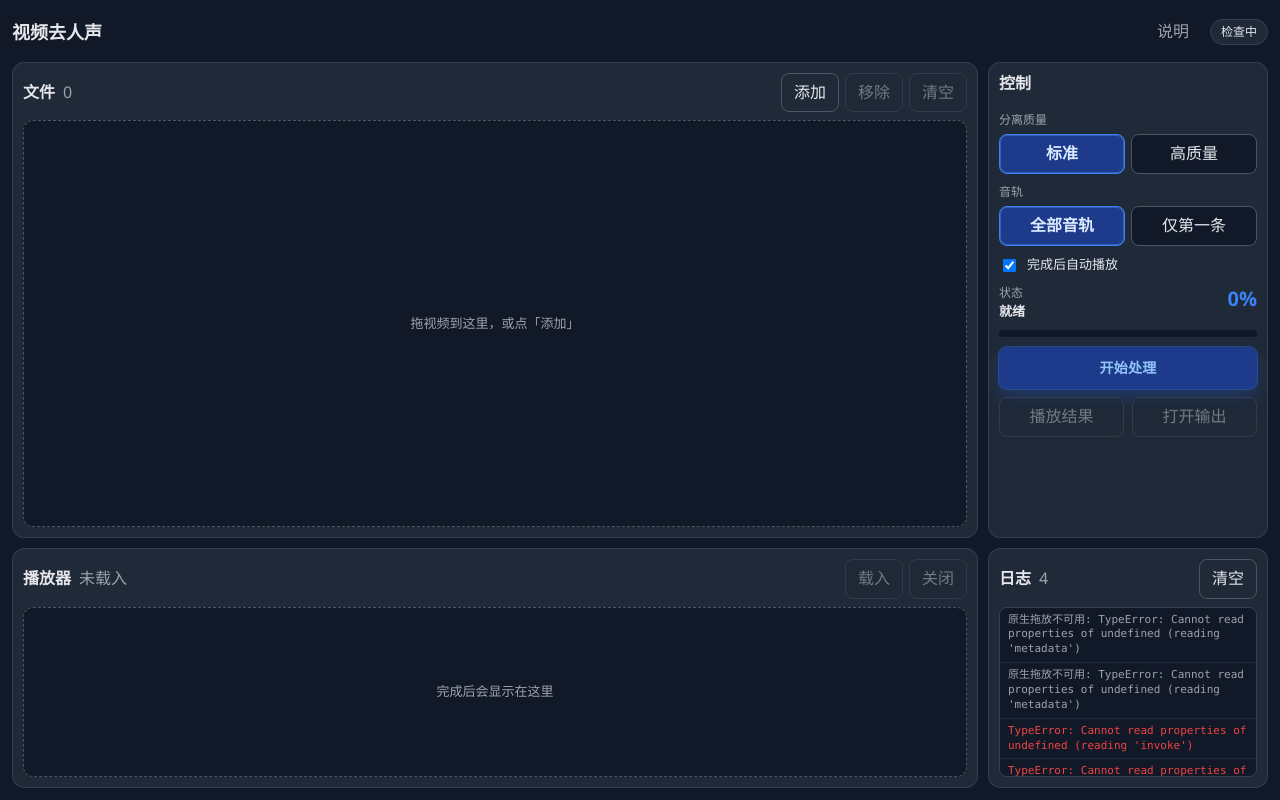
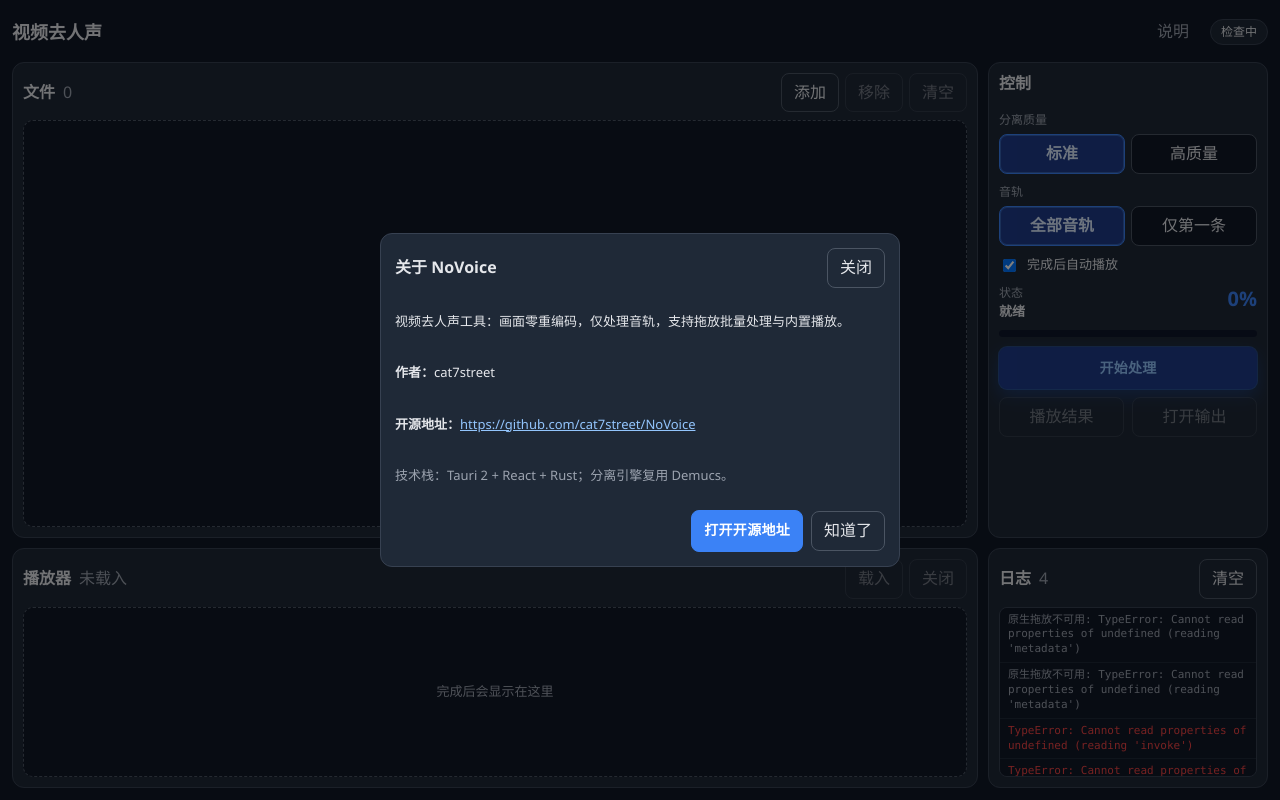
Before and after one commit to cat7street/NoVoice, a React (Vite) app: page / in a window 1280 px wide. Built offline with nearby package versions, Linux system fonts and the light colour scheme.

Commit message:
首次启动自动展示说明弹窗，关闭后记住不再打扰。

```diff
--- a/src/App.tsx
+++ b/src/App.tsx
@@ -72,6 +72,7 @@
   const [autoPlay, setAutoPlay] = useState(true);
   const [showAbout, setShowAbout] = useState(false);
   const videoRef = useRef<HTMLVideoElement | null>(null);
+  const ABOUT_FLAG = "novoice.about.seen";
 
   const pushLog = useCallback((level: LogItem["level"], message: string) => {
     setLogs((prev) => [...prev, { level, message }].slice(-300));
@@ -102,6 +103,14 @@
   }, []);
 
   useEffect(() => {
+    try {
+      if (localStorage.getItem(ABOUT_FLAG) !== "1") {
+        setShowAbout(true);
+      }
+    } catch {
+      setShowAbout(true);
+    }
+
     invoke<EnvInfo>("env_check", { pythonPath: null, modelRepo: null })
       .then(setEnv)
       .catch((e) => pushLog("err", String(e)));
@@ -395,11 +404,24 @@
       </div>
 
       {showAbout && (
-        <div className="modal-mask" onClick={() => setShowAbout(false)}>
+        <div
+          className="modal-mask"
+          onClick={() => {
+            try { localStorage.setItem(ABOUT_FLAG, "1"); } catch {}
+            setShowAbout(false);
+          }}
+        >
           <div className="modal" onClick={(e) => e.stopPropagation()}>
             <div className="modal-head">
               <h2>关于 NoVoice</h2>
-              <button onClick={() => setShowAbout(false)}>关闭</button>
+              <button
+                onClick={() => {
+                  try { localStorage.setItem(ABOUT_FLAG, "1"); } catch {}
+                  setShowAbout(false);
+                }}
+              >
+                关闭
+              </button>
             </div>
             <div className="modal-body">
               <p>视频去人声工具：画面零重编码，仅处理音轨，支持拖放批量处理与内置播放。</p>
@@ -430,7 +452,14 @@
               >
                 打开开源地址
               </button>
-              <button onClick={() => setShowAbout(false)}>知道了</button>
+              <button
+                onClick={() => {
+                  try { localStorage.setItem(ABOUT_FLAG, "1"); } catch {}
+                  setShowAbout(false);
+                }}
+              >
+                知道了
+              </button>
             </div>
           </div>
         </div>
```
